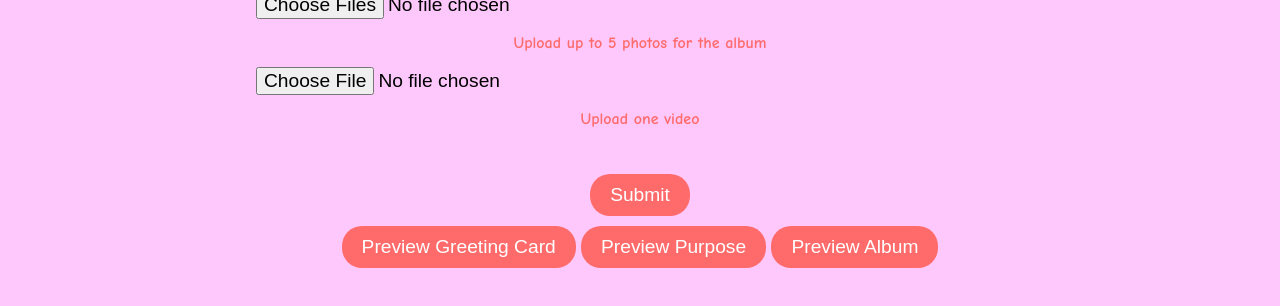
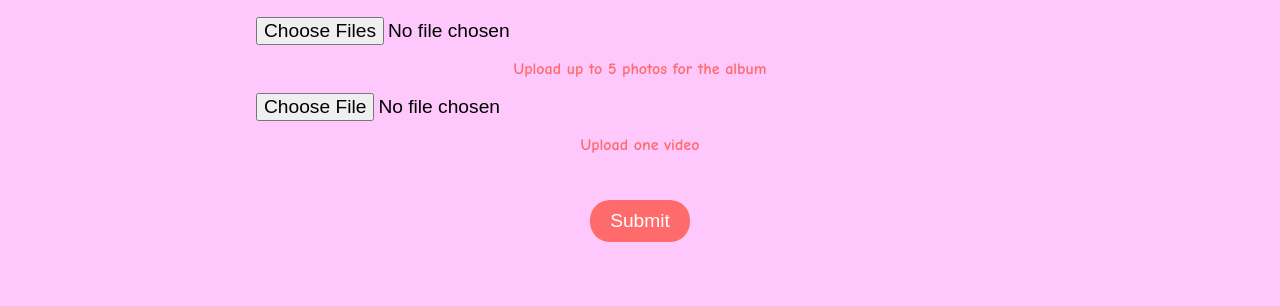
Before and after one commit to Manishbhargav12/business_01, a plain HTML site: page index.html in a window 1280 px wide. Shown: the part 350-656 px from the top of the page. Drawn offline with Linux system fonts and the light colour scheme.

Commit message:
Update index.html

```diff
--- a/index.html
+++ b/index.html
@@ -168,9 +168,9 @@
         <br>
         <!-- <button onclick="copyLink()">Copy  -->
         <!-- <button onclick="copyLink()">Copy Link</button> -->
-        <button onclick="window.location.href='greeting.html'">Preview Greeting Card</button>
+        <!-- <button onclick="window.location.href='greeting.html'">Preview Greeting Card</button>
         <button onclick="window.location.href='purpose.html'">Preview Purpose</button>
-        <button onclick="window.location.href='album.html'">Preview Album</button>
+        <button onclick="window.location.href='album.html'">Preview Album</button> -->
 
     </div>
 <!-- media\VM -->
```
